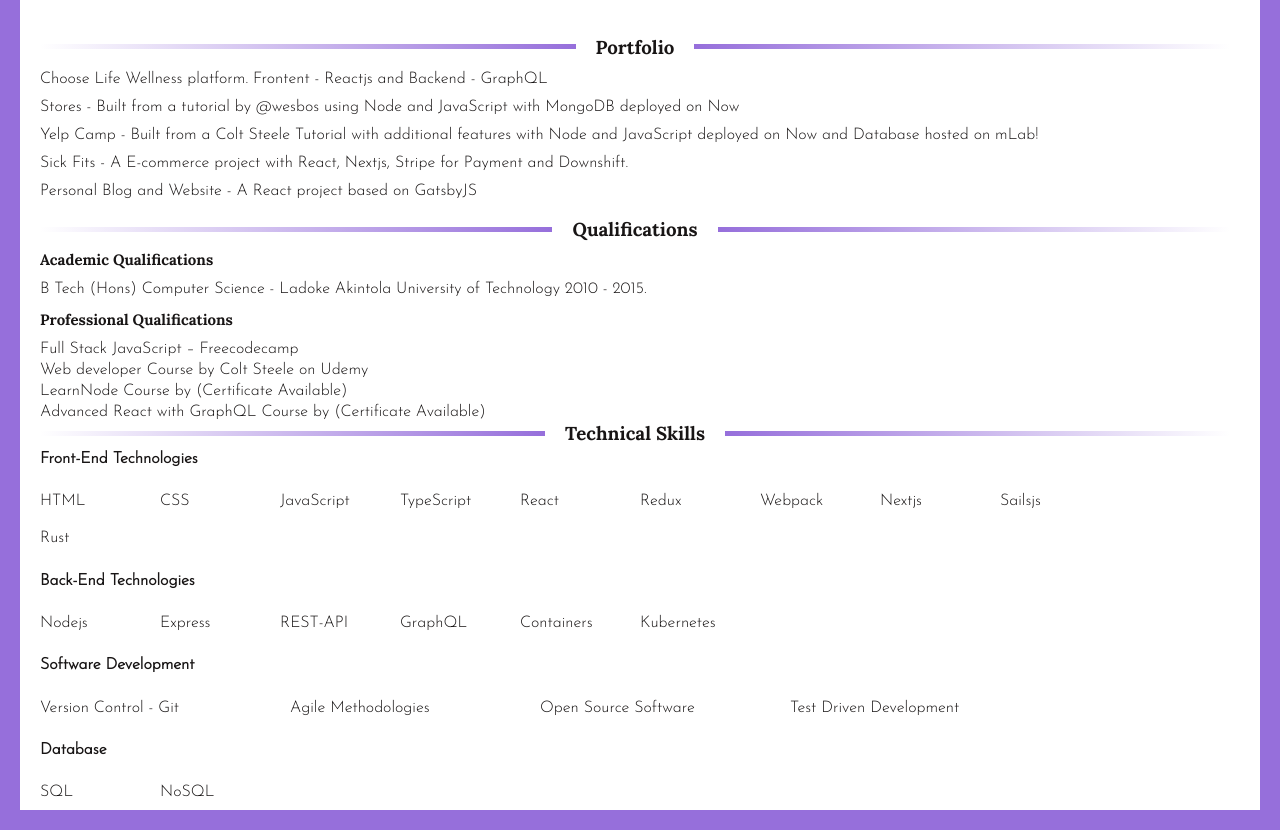
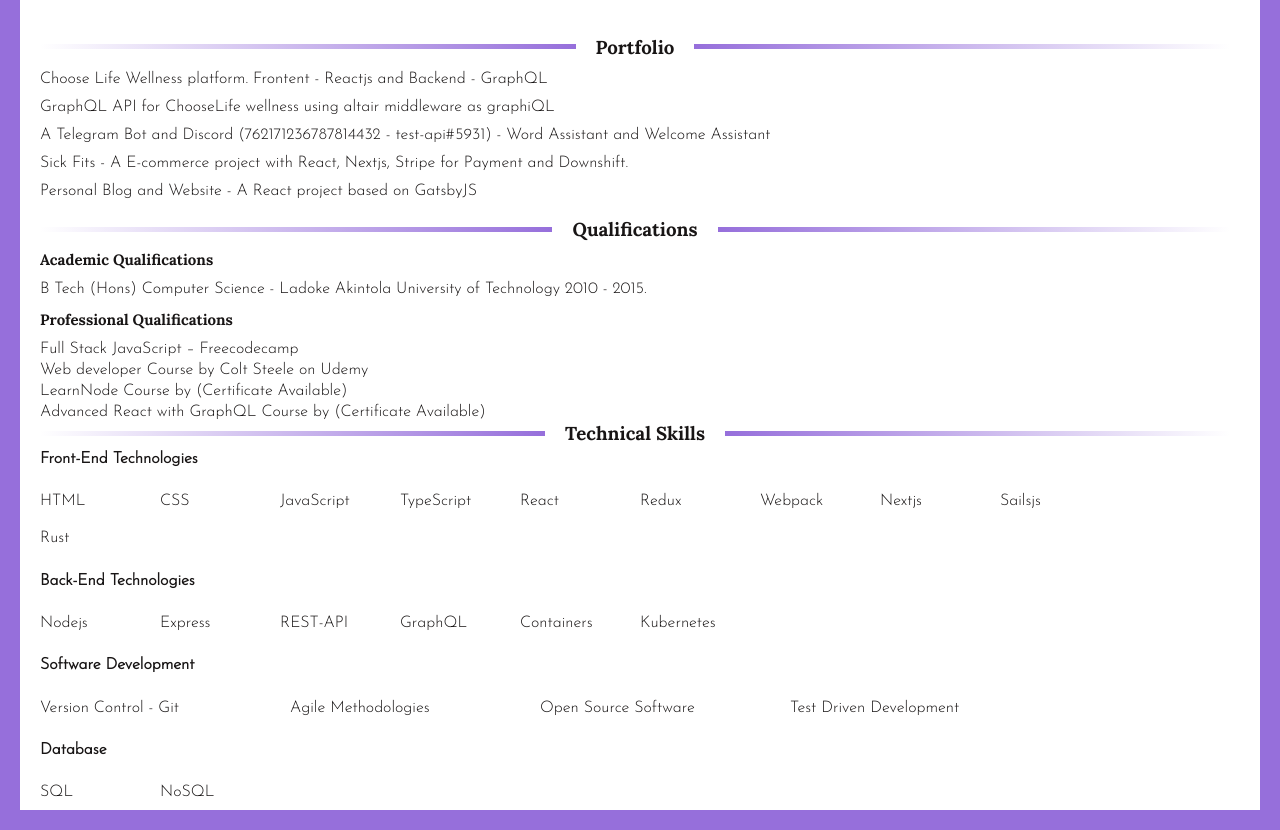
Before and after one commit to Oluwasetemi/master-cv, a website: page index.html in a window 1280 px wide. Shown: the part 1060-1890 px from the top of the page. Drawn offline with Linux system fonts and the light colour scheme.

Commit message:
📦 NEW: add new information

```diff
--- a/index.html
+++ b/index.html
@@ -272,22 +272,26 @@
         <div class="side-projects">
             <h3>Portfolio</h3>
             <p>
-                <a href="https://chooselife-wellness.com"
+                <a href="https://chooselife-staging.netlify.app/"
                     >Choose Life Wellness platform. Frontent - Reactjs and Backend - GraphQL</a
                 >
             </p>
             <p>
-                <a href="https://stores-app-lhinvnequz.now.sh"
-                    >Stores - Built from a tutorial by @wesbos using Node and
-                    JavaScript with MongoDB deployed on Now</a
-                >
+                <a href="https://staging.chooselife-wellness.com/altair/"
+					>GraphQL API for ChooseLife wellness using altair middleware as graphiQL</a
+				>
             </p>
-            <p>
+            <!-- <p>
                 <a href="https://yelp-camp-pmmjlzfmcv.now.sh"
                     >Yelp Camp - Built from a Colt Steele Tutorial with
                     additional features with Node and JavaScript deployed on Now
                     and Database hosted on mLab!</a
                 >
+            </p> -->
+            <p>
+                <a href="https://t.me/the_word_dico_bot"
+					>A Telegram Bot and Discord (762171236787814432 - test-api#5931) - Word Assistant and Welcome Assistant</a
+				>
             </p>
             <!-- <p>
                 <a href="https://t.me/the_word_dico_bot"
```
